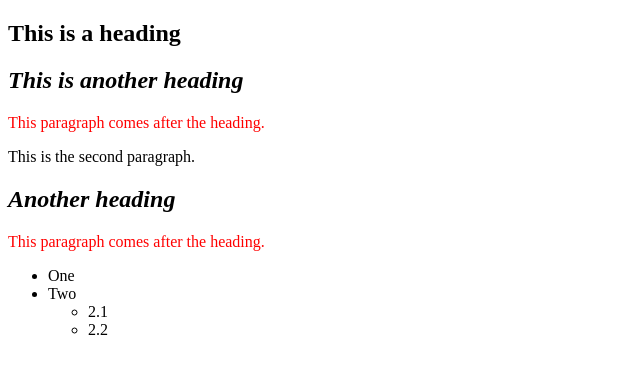
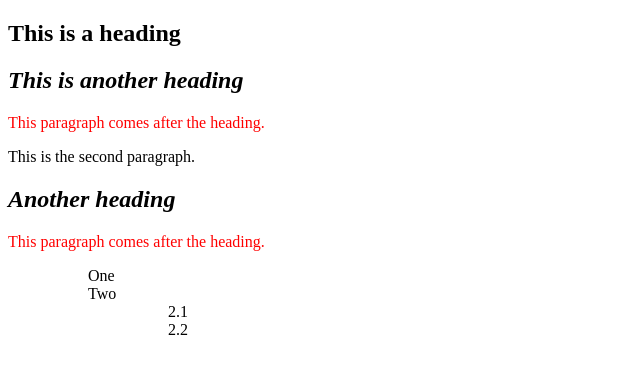
Before and after one commit to DanielLazzaroni125/week6, a plain HTML site: page index.html in a window 1280 px wide. Shown: the whole page, without its empty margins (0-640 px from the left). Drawn offline with Linux system fonts and the light colour scheme.

Commit message:
removed bullet points from lists

```diff
--- a/index.html
+++ b/index.html
@@ -15,14 +15,14 @@
       <p>This paragraph comes after the heading.</p>
 
       <ul class="list">
-        <li>One</li>
-        <li>
+        <ul>One</ul>
+        <ul>
           Two
           <ul>
-            <li>2.1</li>
-            <li>2.2</li>
+            <ul>2.1</ul>
+            <ul>2.2</ul>
           </ul>
-        </li>
+        </ul>
       </ul>
     </div>
   </body>
```
